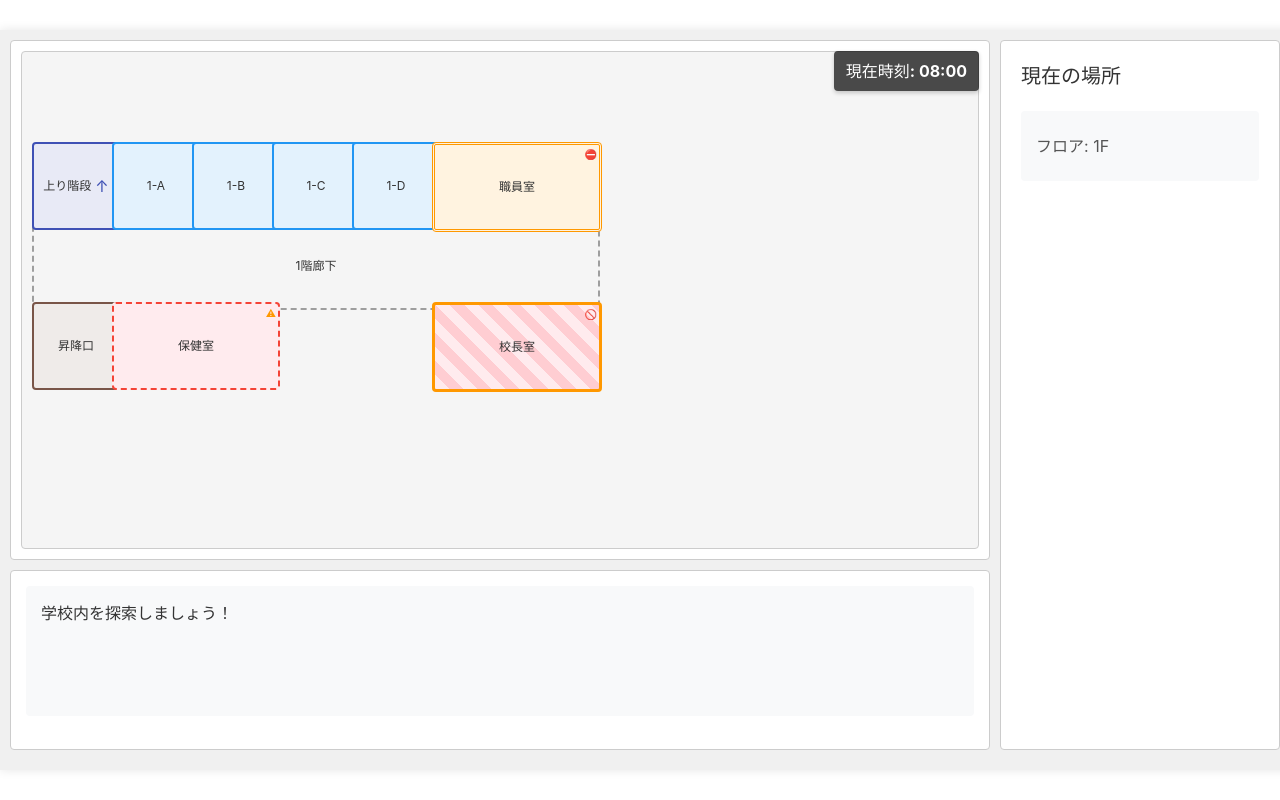
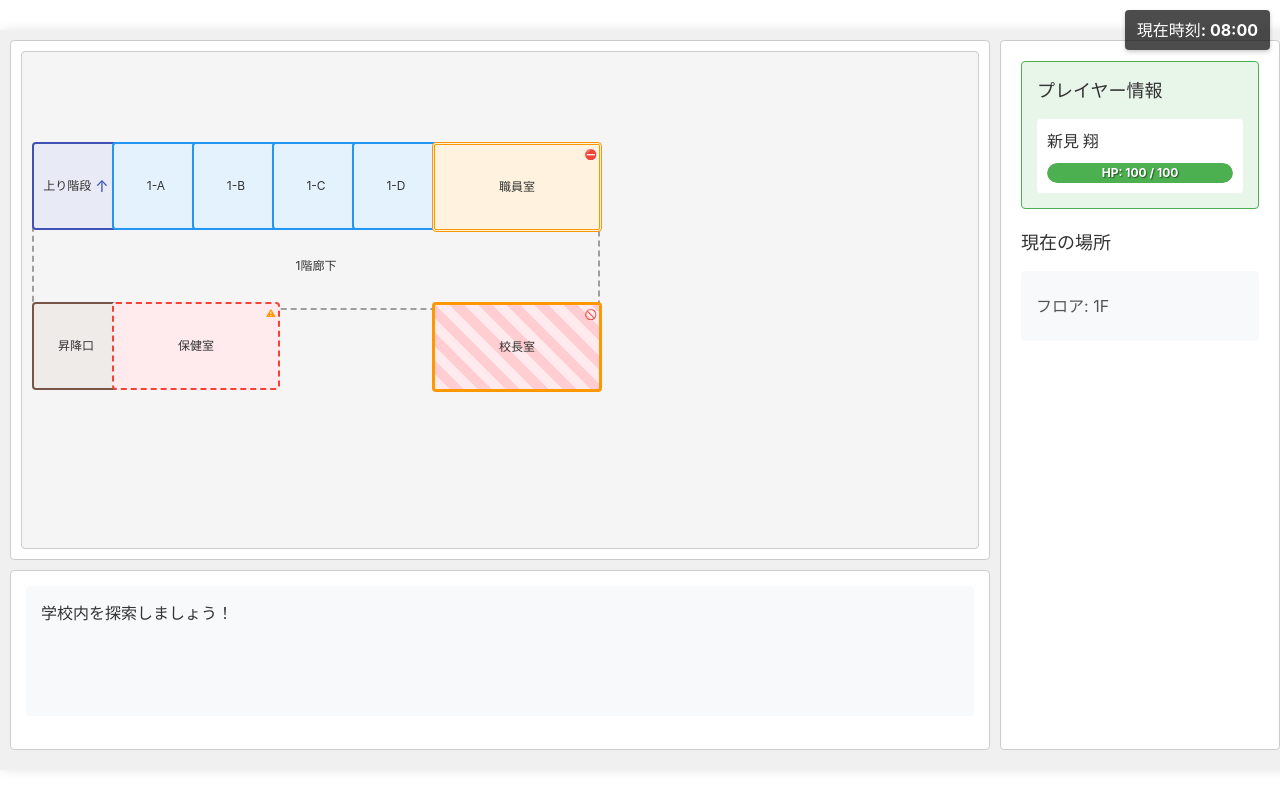
Before and after one commit to kekoyana/ai_game, a React (Vite) app in the folder schoolunite/: page / in a window 1280 px wide. Built offline with nearby package versions, Linux system fonts and the light colour scheme.

Commit message:
主人公のステータスを表示

```diff
--- a/schoolunite/src/App.css
+++ b/schoolunite/src/App.css
@@ -22,7 +22,62 @@
   border: 1px solid #ccc;
   padding: 10px;
   border-radius: 4px;
+}
+
+/* プレイヤーステータス */
+.player-status {
+  margin-bottom: 20px;
+  padding: 15px;
+  background-color: #e8f5e9;
+  border-radius: 4px;
+  border: 1px solid #4caf50;
+}
+
+.player-status h2 {
+  margin: 0 0 15px 0;
+  color: #2e7d32;
+  font-size: 18px;
+}
+
+.player-info {
+  padding: 10px;
+  background-color: white;
+  border-radius: 4px;
+}
+
+.player-name {
+  font-size: 16px;
+  font-weight: bold;
+  color: #333;
+  margin: 0 0 10px 0;
+}
+
+.hp-bar {
+  width: 100%;
+  height: 20px;
+  background-color: #ffcdd2;
+  border-radius: 10px;
+  overflow: hidden;
   position: relative;
+}
+
+.hp-bar-fill {
+  height: 100%;
+  background-color: #4caf50;
+  transition: width 0.3s ease;
+  border-radius: 10px;
+}
+
+.hp-text {
+  position: absolute;
+  top: 50%;
+  left: 50%;
+  transform: translate(-50%, -50%);
+  color: white;
+  font-size: 12px;
+  font-weight: bold;
+  text-shadow: 1px 1px 1px rgba(0, 0, 0, 0.5);
+  white-space: nowrap;
 }
 
 /* 時計表示 */
@@ -47,12 +102,14 @@
   border: 1px solid #ccc;
   padding: 20px;
   border-radius: 4px;
+  display: flex;
+  flex-direction: column;
 }
 
 .status-area h2 {
-  margin: 0 0 20px 0;
+  margin: 0 0 15px 0;
   color: #333;
-  font-size: 20px;
+  font-size: 18px;
 }
 
 .current-location {
@@ -65,6 +122,36 @@
 .current-location p {
   margin: 8px 0;
   color: #555;
+}
+
+.room-info {
+  flex: 1;
+  padding: 15px;
+  background-color: #e3f2fd;
+  border-radius: 4px;
+  margin-bottom: 15px;
+  overflow-y: auto;
+}
+
+.room-info h3 {
+  margin: 0 0 15px 0;
+  color: #1976d2;
+  font-size: 16px;
+}
+
+.students-list {
+  list-style: none;
+  padding: 0;
+  margin: 0;
+}
+
+.students-list li {
+  padding: 8px;
+  margin-bottom: 4px;
+  background-color: white;
+  border-radius: 4px;
+  color: #333;
+  font-size: 14px;
 }
 
 .message-area {
--- a/schoolunite/src/App.tsx
+++ b/schoolunite/src/App.tsx
@@ -5,6 +5,8 @@ import { Room, Floor } from './types/school'
 import { studentManager } from './data/studentData'
 import { locationManager } from './managers/locationManager'
 import { timeManager } from './managers/timeManager'
+
+const PLAYER_ID = 9; // 主人公のID
 
 function App() {
   const [selectedRoom, setSelectedRoom] = useState<Room | null>(null);
@@ -76,6 +78,29 @@ function App() {
     return `${floor}F`;
   };
 
+  const renderPlayerStatus = () => {
+    const player = studentManager.getStudent(PLAYER_ID);
+    if (!player) return null;
+
+    return (
+      <div className="player-status">
+        <h2>プレイヤー情報</h2>
+        <div className="player-info">
+          <p className="player-name">{player.lastName} {player.firstName}</p>
+          <div className="hp-bar">
+            <div
+              className="hp-bar-fill"
+              style={{ width: `${studentManager.getHpPercentage(PLAYER_ID)}%` }}
+            ></div>
+            <span className="hp-text">
+              HP: {player.currentHp} / {player.maxHp}
+            </span>
+          </div>
+        </div>
+      </div>
+    );
+  };
+
   if (loading) {
     return (
       <div className="loading-container">
@@ -106,6 +131,7 @@ function App() {
           />
         </div>
         <div className="status-area">
+          {renderPlayerStatus()}
           <h2>現在の場所</h2>
           <div className="current-location">
             <p>フロア: {getFloorDisplay(currentFloor)}</p>
```
